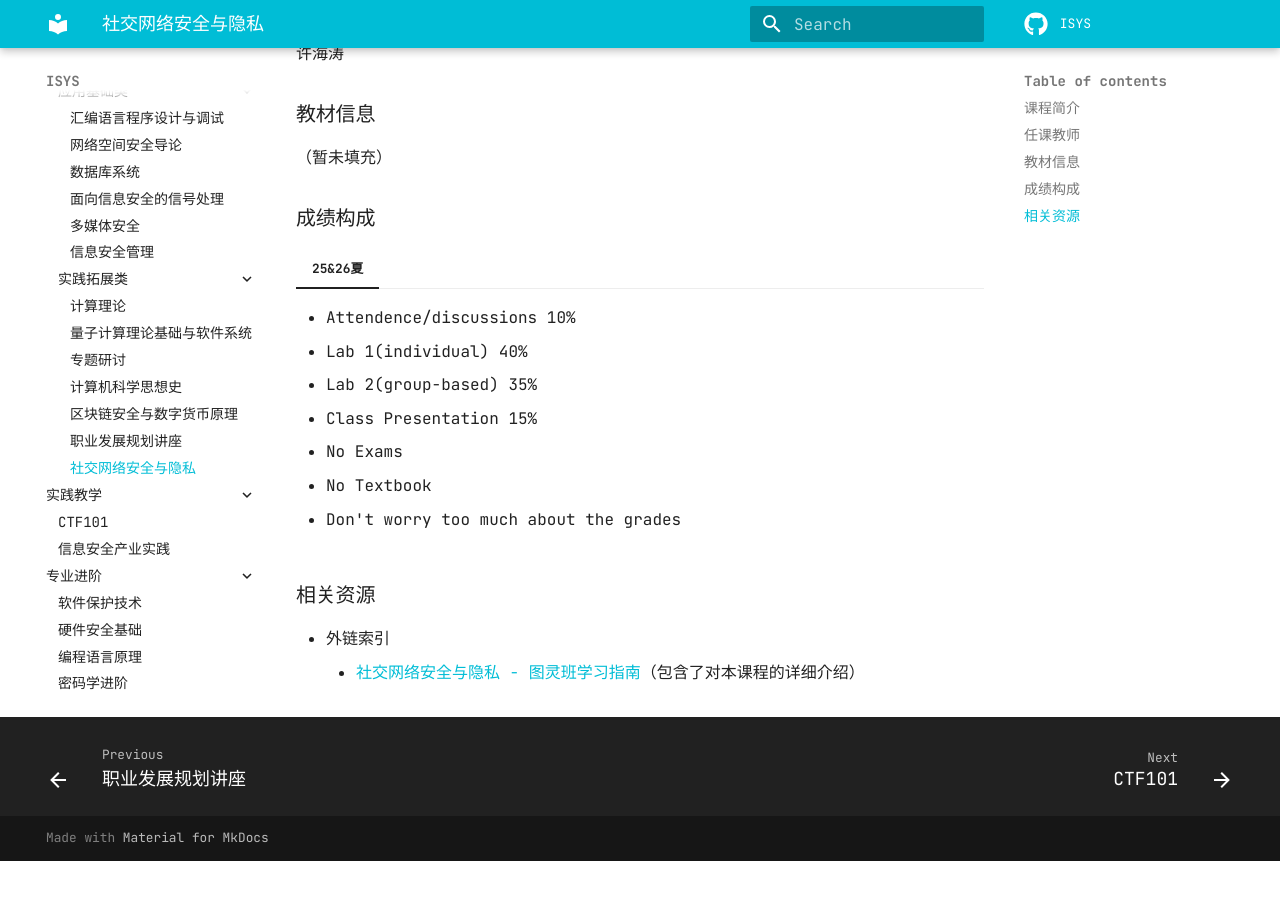
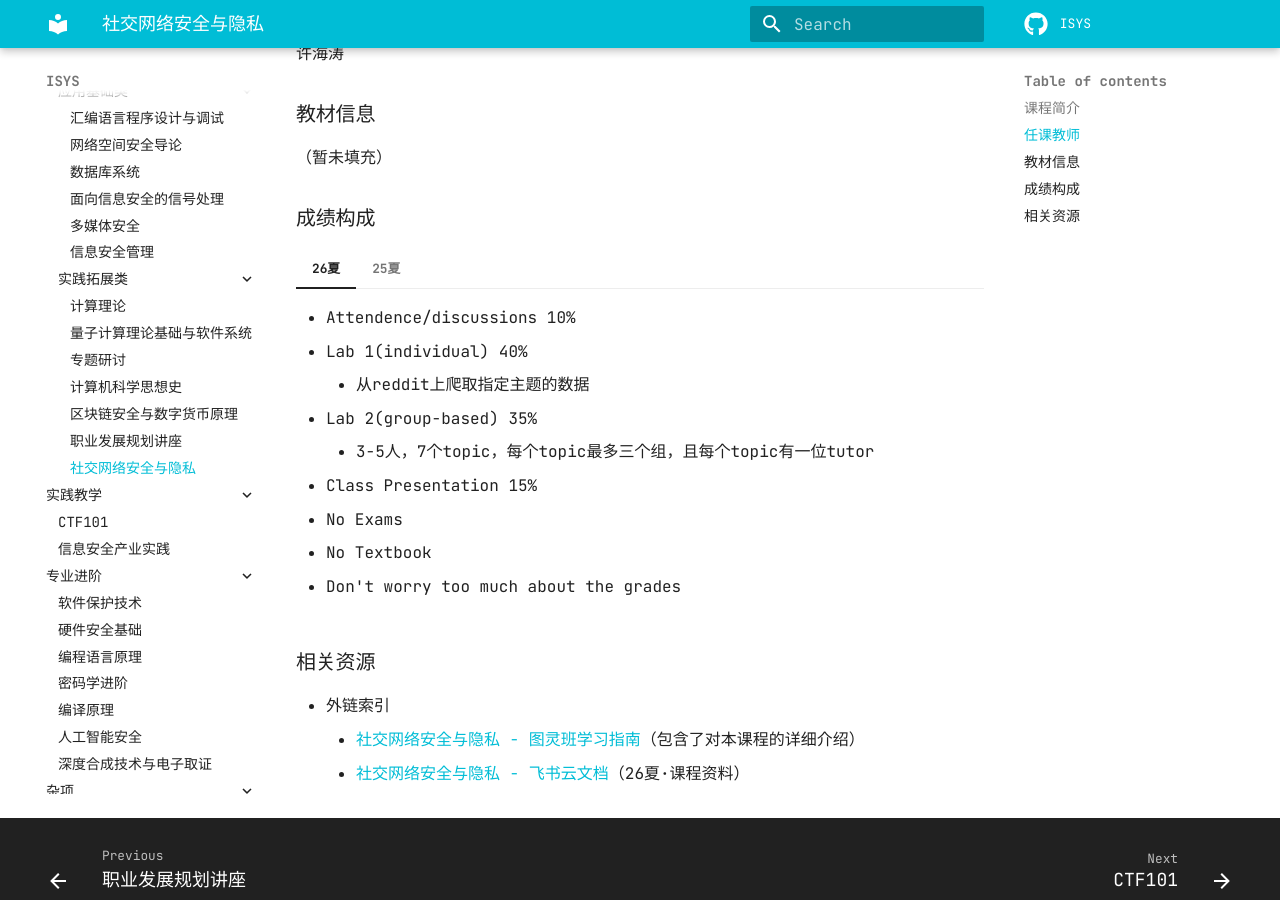
Before and after one commit to dreamem0ra1n/ISYS, an MkDocs documentation site: the page built from docs/专业选修/实践拓展类/社交网络安全与隐私.md, in a window 1280 px wide and 900 px high, scrolled down 767 px. Built offline with MkDocs 1.6.1 and Material for MkDocs 9.7.7, drawn with Linux system fonts in a browser that asks for light colours; comment, search, counter and statistics services are not loaded; before the commit the page ends 1628 px from its top, so only the background shows below that.

Commit message:
20260622_osn26夏结课，更新信息

```diff
--- a/docs/专业选修/实践拓展类/社交网络安全与隐私.md
+++ b/docs/专业选修/实践拓展类/社交网络安全与隐私.md
@@ -24,7 +24,17 @@ en_title: Security And Privacy In Online Social Network
 ### 教材信息
 （暂未填充）
 ### 成绩构成
-=== "25&26夏"
+=== "26夏"
+    - Attendence/discussions 10%
+    - Lab 1(individual) 40%
+        - 从reddit上爬取指定主题的数据
+    - Lab 2(group-based) 35%
+        - 3-5人，7个topic，每个topic最多三个组，且每个topic有一位tutor
+    - Class Presentation 15%
+    - No Exams
+    - No Textbook
+    - Don't worry too much about the grades
+=== "25夏"
     - Attendence/discussions 10%
     - Lab 1(individual) 40%
     - Lab 2(group-based) 35%
@@ -36,3 +46,4 @@ en_title: Security And Privacy In Online Social Network
 ### 相关资源
 - 外链索引
     - [社交网络安全与隐私 - 图灵班学习指南](https://zju-turing.github.io/TuringCourses/major/social_network_security/)（包含了对本课程的详细介绍）
+    - [社交网络安全与隐私 - 飞书云文档](https://my.feishu.cn/wiki/OHhtwlmQviGEa4ku1ofcISuanrb)（26夏·课程资料）
```
